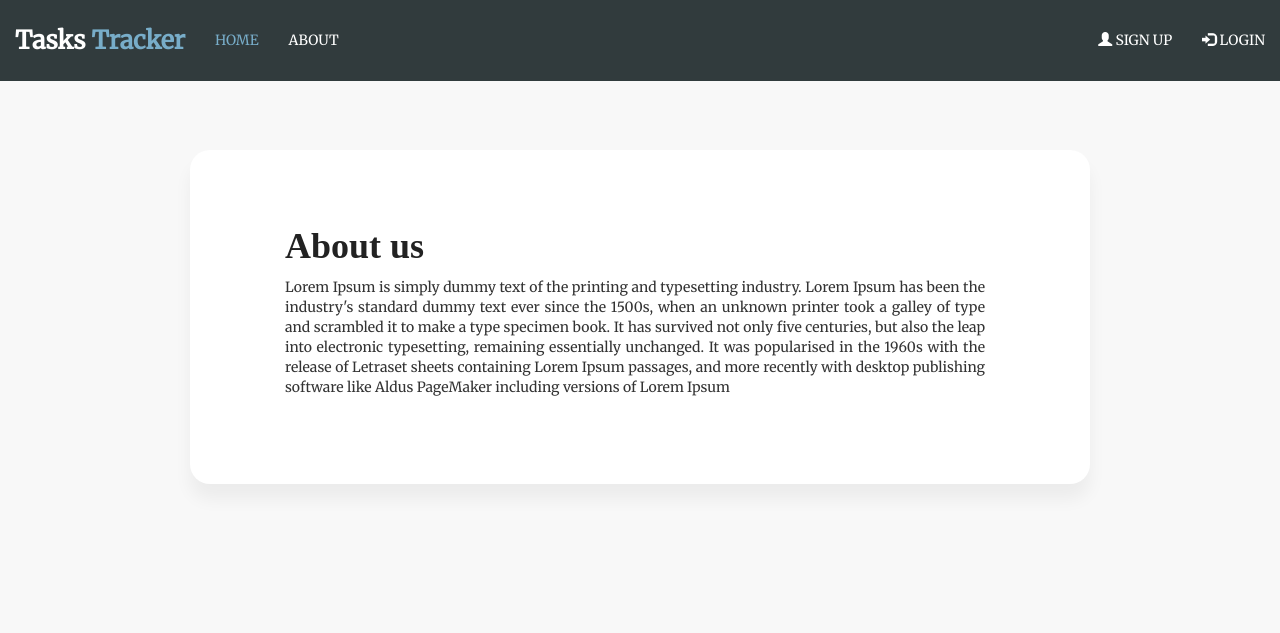
After one commit to shurooqsalahat/GP_tasks, a PHP site: page /about-us.php in a window 1280 px wide. The commit adds this page. Shown: the top 633 px of the page. Run offline with PHP 8.4, Linux system fonts and the light colour scheme; data that the repository does not hold is empty; some libraries are stand-ins or nearby versions; some web fonts are replaced.

Commit message:
About us page

```diff
--- /dev/null
+++ b/about-us.php
@@ -0,0 +1,82 @@
+<?php
+include("model.php");// connect to db
+
+session_start();
+
+
+?>
+
+
+<head>
+    <meta charset="utf-8">
+    <meta http-equiv="X-UA-Compatible" content="IE=edge">
+    <title>Task tracker</title>
+
+    <meta name="viewport" content="width=device-width, initial-scale=1">
+
+    <!-- Favicon -->
+    <link rel="shortcut icon" type="image/icon" href="img/wpf-favicon.png"/>
+
+    <!-- CSS
+    ================================================== -->
+    <!-- Bootstrap css file-->
+    <link href="css/bootstrap.min.css" rel="stylesheet">
+    <!-- Font awesome css file-->
+    <link href="css/font-awesome.min.css" rel="stylesheet">
+
+    <!-- Superslide css file-->
+    <link rel="stylesheet" href="css/superslides.css">
+    <!-- Slick slider css file -->
+    <link href="css/slick.css" rel="stylesheet">
+    <!-- Circle counter cdn css file -->
+    <link rel='stylesheet prefetch'
+          href='https://cdn.rawgit.com/pguso/jquery-plugin-circliful/master/css/jquery.circliful.css'>
+    <!-- smooth animate css file -->
+    <link rel="stylesheet" href="css/animate.css">
+    <!-- preloader -->
+    <link rel="stylesheet" href="css/queryLoader.css" type="text/css"/>
+    <!-- gallery slider css -->
+    <link type="text/css" media="all" rel="stylesheet" href="css/jquery.tosrus.all.css"/>
+    <!-- Default Theme css file -->
+    <link id="switcher" href="css/themes/default-theme.css" rel="stylesheet">
+    <!-- Main structure css file -->
+    <link href="style.css" rel="stylesheet">
+    <link href="log-in.css" rel="stylesheet">
+    <script src="https://ajax.googleapis.com/ajax/libs/jquery/3.4.0/jquery.min.js"></script>
+    <script src="https://maxcdn.bootstrapcdn.com/bootstrap/3.4.0/js/bootstrap.min.js"></script>
+    <!-- Google fonts -->
+    <link href='http://fonts.googleapis.com/css?family=Merriweather' rel='stylesheet' type='text/css'>
+    <link href='http://fonts.googleapis.com/css?family=Varela' rel='stylesheet' type='text/css'>
+
+    <!-- HTML5 shim and Respond.js for IE8 support of HTML5 elements and media queries -->
+    <!-- WARNING: Respond.js doesn't work if you view the page via file:// -->
+    <!--[if lt IE 9]>
+    <script src="https://oss.maxcdn.com/html5shiv/3.7.2/html5shiv.min.js"></script>
+    <script src="https://oss.maxcdn.com/respond/1.4.2/respond.min.js"></script>
+    <script src="js/controller.js"></script>
+
+    <![endif]-->
+
+</head>
+<?php include "out_header.php" ?>
+<div class="main">
+    <section class="sign-in">
+        <div class="container">
+
+            <div class="signin-content">
+                <div class="signin-form" style="width: 100%">
+                    <h2 class="form-title">About us</h2>
+                    <div style="text-align:justify">
+                        Lorem Ipsum is simply dummy text of the printing and typesetting industry. Lorem Ipsum has been
+                        the industry's standard dummy text ever since the 1500s, when an unknown printer took a galley
+                        of type and scrambled it to make a type specimen book. It has survived not only five centuries,
+                        but also the leap into electronic typesetting, remaining essentially unchanged. It was
+                        popularised in the 1960s with the release of Letraset sheets containing Lorem Ipsum passages,
+                        and more recently with desktop publishing software like Aldus PageMaker including versions of
+                        Lorem Ipsum
+                    </div>
+                </div>
+            </div>
+        </div>
+    </section>
+</div>
--- a/index.php
+++ b/index.php
@@ -26,9 +26,9 @@
 <body>
 
 <a class="scrollToTop" href="#"></a>
-<?php include "out_header.php" ?>
+    <?php include "out_header.php" ?>
 
-<section style="background-color: #f6f6f6">
+    <section style="background-color: #f6f6f6">
     <div class="container" style="width: 100%">
         <h2>Carousel Example</h2>
         <div id="myCarousel" class="carousel slide" data-ride="carousel">
```
